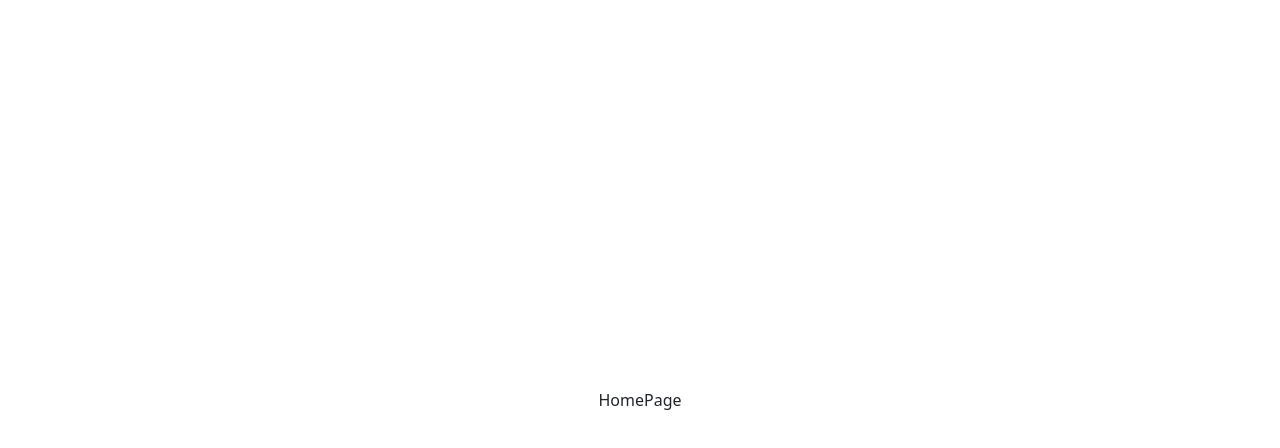
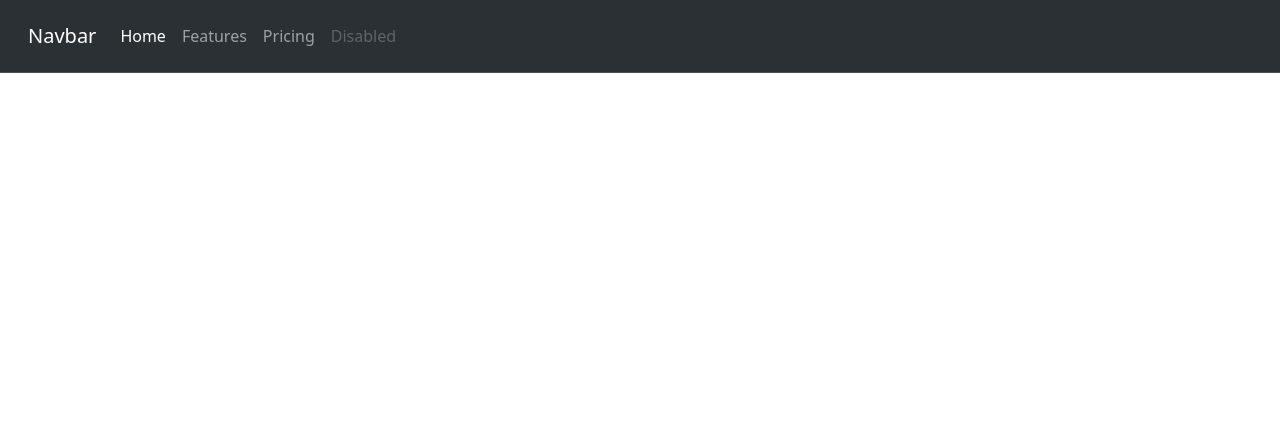
Before and after one commit to Jenin82/employee-management-system, a React (Vite) app: page / in a window 1280 px wide. Shown: the top 448 px of the page. Built offline with nearby package versions, Linux system fonts and the light colour scheme.

Commit message:
feat(): Nav implemented

```diff
--- a/index.html
+++ b/index.html
@@ -4,26 +4,17 @@
         <meta charset="UTF-8" />
         <link rel="icon" type="image/svg+xml" href="/vite.svg" />
         <meta name="viewport" content="width=device-width, initial-scale=1.0" />
-        <link
-            href="https://cdn.jsdelivr.net/npm/bootstrap@5.2.3/dist/css/bootstrap.min.css"
-            rel="stylesheet"
-            integrity="sha384-rbsA2VBKQhggwzxH7pPCaAqO46MgnOM80zW1RWuH61DGLwZJEdK2Kadq2F9CUG65"
-            crossorigin="anonymous"
-        />
+        <link href="https://cdn.jsdelivr.net/npm/bootstrap@5.3.0/dist/css/bootstrap.min.css" rel="stylesheet" integrity="sha384-9ndCyUaIbzAi2FUVXJi0CjmCapSmO7SnpJef0486qhLnuZ2cdeRhO02iuK6FUUVM" crossorigin="anonymous">
         <title>Employee Management</title>
     </head>
     <body>
         <div id="root"></div>
         <script type="module" src="/src/main.tsx"></script>
+		<script src="https://cdn.jsdelivr.net/npm/bootstrap@5.3.0/dist/js/bootstrap.bundle.min.js" integrity="sha384-geWF76RCwLtnZ8qwWowPQNguL3RmwHVBC9FhGdlKrxdiJJigb/j/68SIy3Te4Bkz" crossorigin="anonymous"></script>
         <script
             src="https://cdn.jsdelivr.net/npm/@popperjs/core@2.11.6/dist/umd/popper.min.js"
             integrity="sha384-oBqDVmMz9ATKxIep9tiCxS/Z9fNfEXiDAYTujMAeBAsjFuCZSmKbSSUnQlmh/jp3"
             crossorigin="anonymous"
         ></script>
-        <script
-            src="https://cdn.jsdelivr.net/npm/bootstrap@5.2.3/dist/js/bootstrap.min.js"
-            integrity="sha384-cuYeSxntonz0PPNlHhBs68uyIAVpIIOZZ5JqeqvYYIcEL727kskC66kF92t6Xl2V"
-            crossorigin="anonymous"
-        ></script>
     </body>
 </html>
--- /dev/null
+++ b/src/components/Navbar/Navbar.tsx
@@ -0,0 +1,57 @@
+type Props = {};
+
+const Navbar = (props: Props) => {
+    return (
+        <>
+            <nav
+                className="navbar p-3 navbar-expand-lg bg-body-tertiary fixed-top bg-dark border-bottom border-bottom-dark"
+                data-bs-theme="dark"
+            >
+                <div className="container-fluid">
+                    <a className="navbar-brand" href="#">
+                        Navbar
+                    </a>
+                    <button
+                        className="navbar-toggler"
+                        type="button"
+                        data-bs-toggle="collapse"
+                        data-bs-target="#navbarNav"
+                        aria-controls="navbarNav"
+                        aria-expanded="false"
+                        aria-label="Toggle navigation"
+                    >
+                        <span className="navbar-toggler-icon"></span>
+                    </button>
+                    <div className="collapse navbar-collapse" id="navbarNav">
+                        <ul className="navbar-nav">
+                            <li className="nav-item">
+                                <a
+                                    className="nav-link active"
+                                    aria-current="page"
+                                    href="#"
+                                >
+                                    Home
+                                </a>
+                            </li>
+                            <li className="nav-item">
+                                <a className="nav-link" href="#">
+                                    Features
+                                </a>
+                            </li>
+                            <li className="nav-item">
+                                <a className="nav-link" href="#">
+                                    Pricing
+                                </a>
+                            </li>
+                            <li className="nav-item">
+                                <a className="nav-link disabled">Disabled</a>
+                            </li>
+                        </ul>
+                    </div>
+                </div>
+            </nav>
+        </>
+    );
+};
+
+export default Navbar;
--- a/src/modules/HomePage/HomePage.tsx
+++ b/src/modules/HomePage/HomePage.tsx
@@ -1,7 +1,13 @@
+import Navbar from "../../components/Navbar/Navbar";
+
 type Props = {};
 
 const HomePage = (props: Props) => {
-    return <div>HomePage</div>;
+    return (
+		<div>
+			<Navbar/>
+		</div>
+	);
 };
 
 export default HomePage;
```
